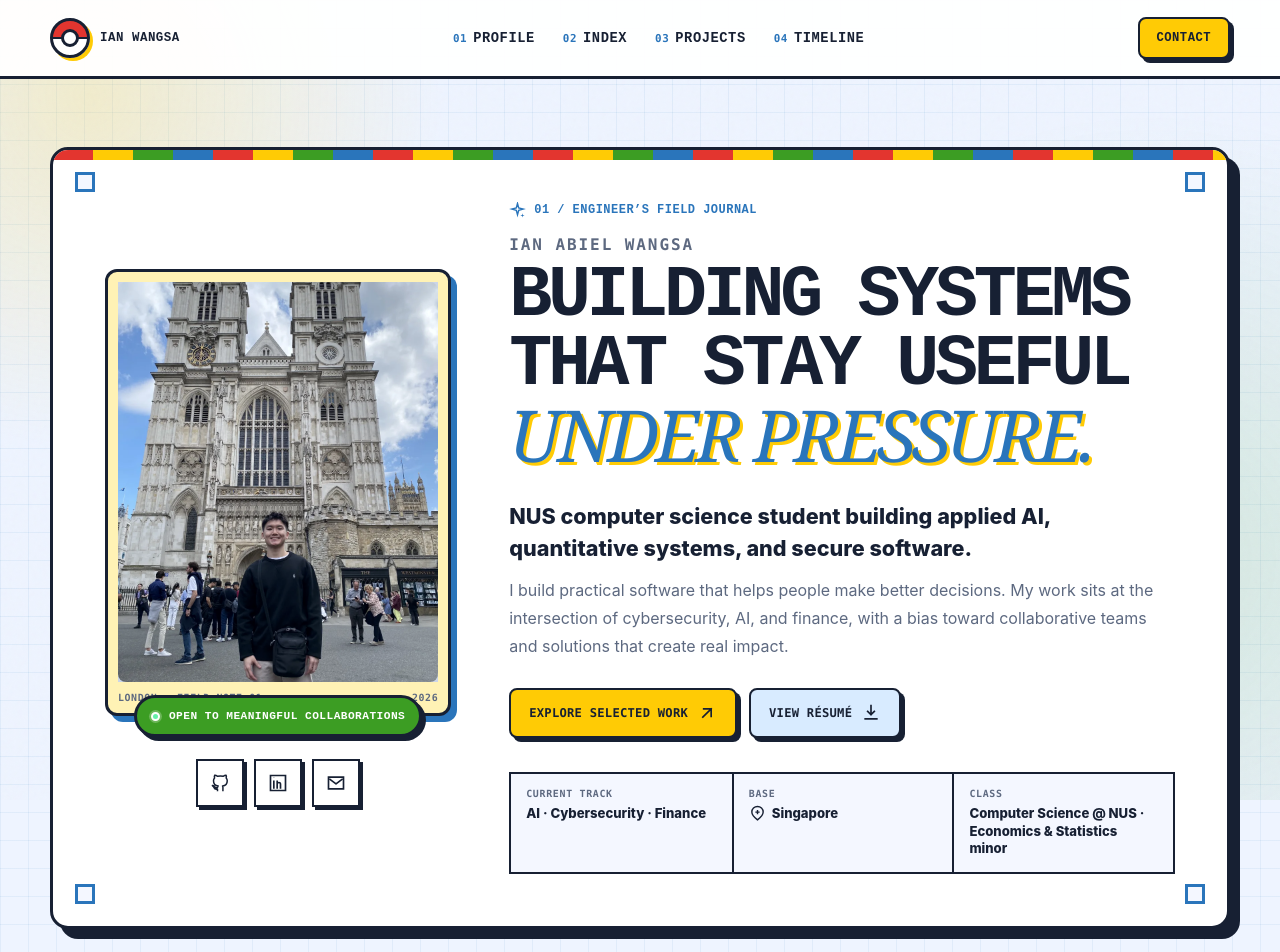
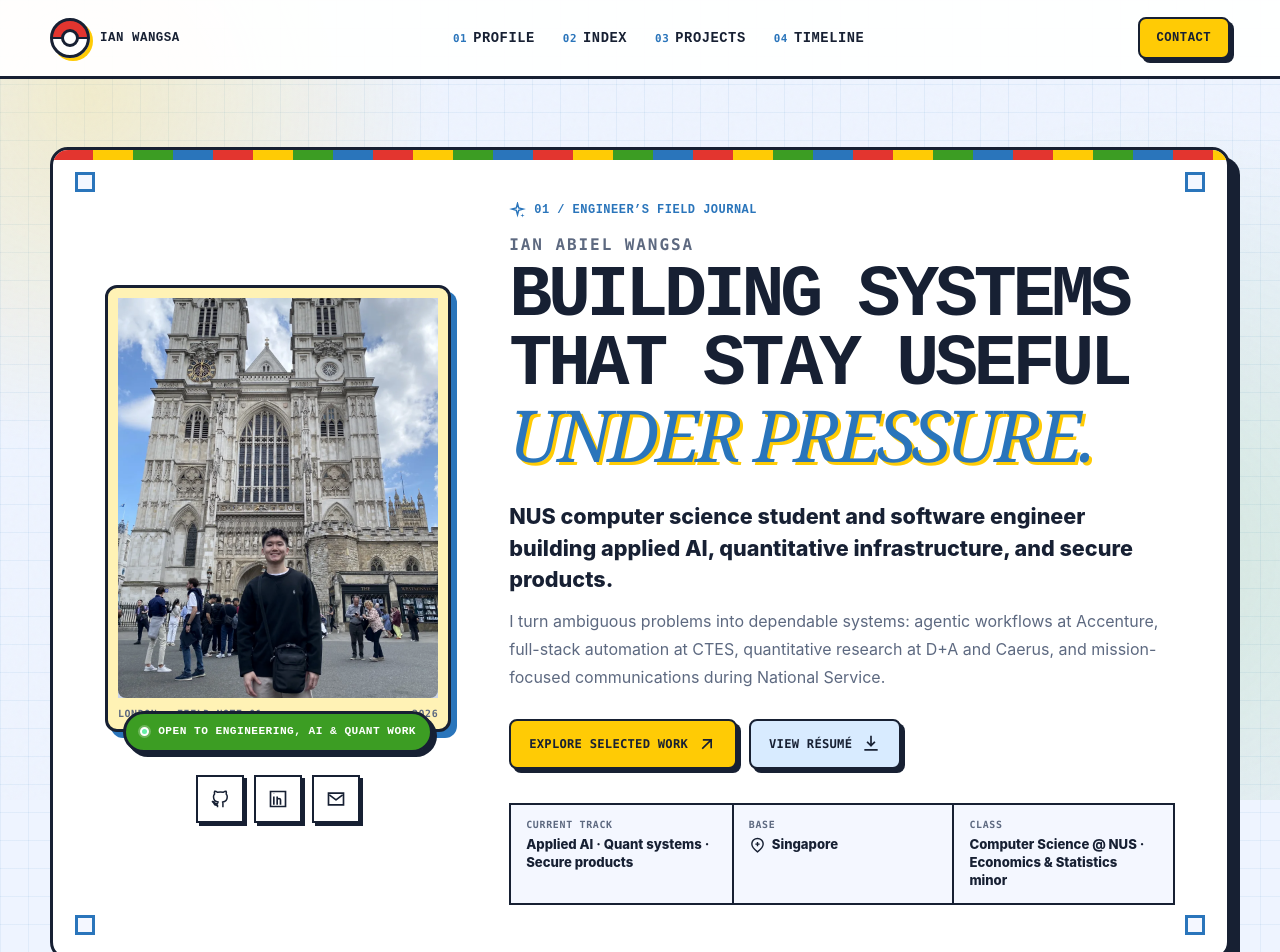
Before and after one commit to Manutd1234/Personal-Website, a React (Vite) app: page / in a window 1280 px wide. Shown: the top 952 px of the page. Built offline with nearby package versions, Linux system fonts and the light colour scheme.

Commit message:
Tailor profile positioning
Describe Ian's applied AI, quantitative infrastructure, secure product, and National Service experience with a focused core-skill set.

```diff
--- a/src/data/portfolio.js
+++ b/src/data/portfolio.js
@@ -1,14 +1,33 @@
 export const profile = {
   name: 'Ian Abiel Wangsa',
   shortName: 'Ian Wangsa',
-  role: 'NUS computer science student building applied AI, quantitative systems, and secure software.',
+  role: 'NUS computer science student and software engineer building applied AI, quantitative infrastructure, and secure products.',
   introduction:
-    'I build practical software that helps people make better decisions. My work sits at the intersection of ' +
-    'cybersecurity, AI, and finance, with a bias toward collaborative teams and solutions that create real impact.',
+    'I turn ambiguous problems into dependable systems: agentic workflows at Accenture, full-stack automation at CTES, ' +
+    'quantitative research at D+A and Caerus, and mission-focused communications during National Service.',
+  summary:
+    'I am an NUS Computer Science student who enjoys taking a messy operational problem and giving it a reliable shape. ' +
+    'My experience spans applied AI, quantitative research, secure product engineering, and technical leadership—from ' +
+    'agentic root-cause analysis at Accenture and AI sourcing systems at CTES to market-data infrastructure, hackathon builds, ' +
+    'and a two-year signals command appointment in the Republic of Singapore Air Force.',
+  coreSkills: [
+    'Applied AI',
+    'Agentic workflows',
+    'Quantitative research',
+    'Secure product engineering',
+    'Python',
+    'TypeScript',
+    'Java',
+    'React & Next.js',
+    'FastAPI & Node.js',
+    'PyTorch & LightGBM',
+    'SQL & PostgreSQL',
+    'AWS & Docker',
+  ],
   location: 'Singapore',
   education: 'Computer Science @ NUS · Economics & Statistics minor',
-  focus: 'AI · Cybersecurity · Finance',
-  availability: 'Open to meaningful collaborations',
+  focus: 'Applied AI · Quant systems · Secure products',
+  availability: 'Open to engineering, AI & quant work',
   email: 'ianwangsa2@gmail.com',
   linkedin: 'https://www.linkedin.com/in/ian-abiel-wangsa-70625a290/',
   github: 'https://github.com/Manutd1234',
@@ -21,7 +40,7 @@ export const linkedinSnapshot = {
   url: profile.linkedin,
   headline: 'NUS CS | Ex-Accenture | AI, Finance, Cybersecurity',
   about:
-    "Hi! I'm Ian. I am an NUS Computer Science student with a passion for building innovative solutions that actually make a difference. I view technology as a tool to enhance human life and improve the way we make decisions. My academic and personal focus is currently centered on Cybersecurity, AI, and Finance.\n\nI am fascinated by the rapid evolution of these fields and am dedicated to gaining a deep, well-rounded understanding of the industry. I approach my work with diligence and a collaborative spirit, believing that diverse perspectives are the key to unlocking true innovation.\n\nIf you are interested in discussing the future of tech, security, or AI, let’s connect!",
+    "Hi! I'm Ian, an NUS Computer Science student focused on applied AI, cybersecurity, and finance. I like building tools that turn complex information into clear decisions and dependable workflows.\n\nMy recent work includes agentic root-cause analysis at Accenture, AI sourcing and authenticated product workflows at CTES, quantitative research with D+A Strategies, and competition systems spanning multimodal AI and financial-crime investigation.\n\nI also bring two years of signals command experience in the Republic of Singapore Air Force, where communication, readiness, and ownership mattered every day. If you are working on difficult systems or useful technology, let’s connect!",
   topSkills: ['JavaScript', 'Java', 'SQL', 'Amazon Web Services (AWS)'],
   followerCount: 1227,
   projectCount: 14,
```
